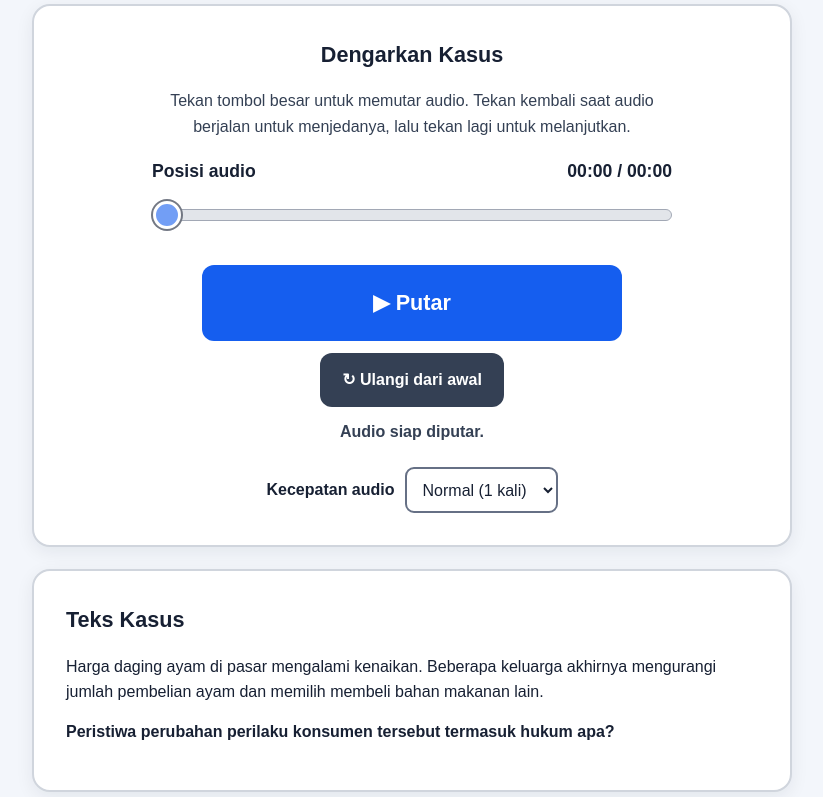
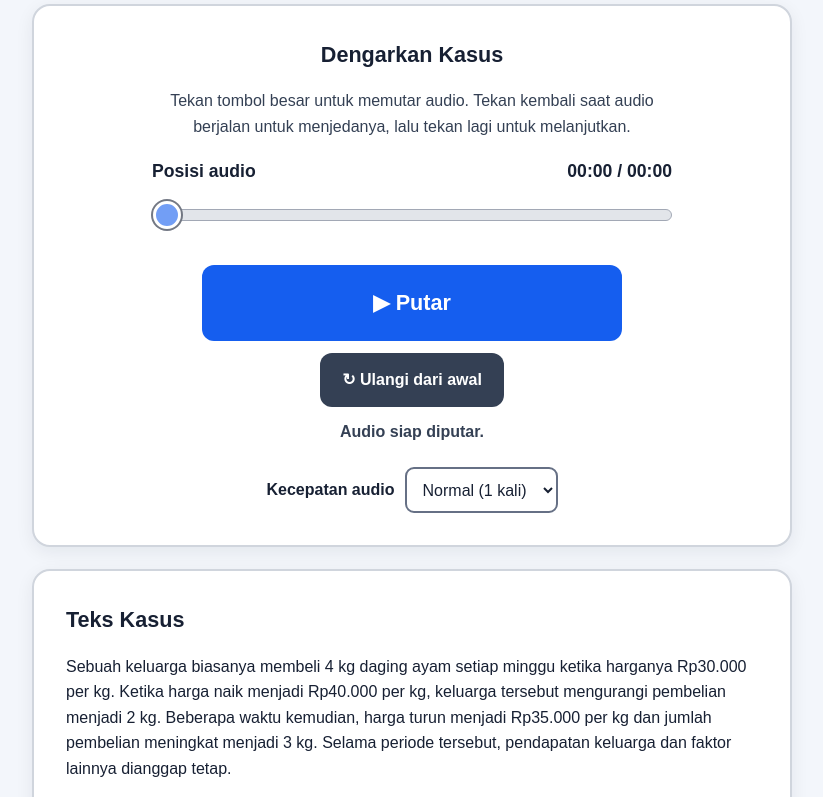
Before and after one commit to Chillaaaa/Daging-Ayam, a plain HTML site: page index.html in a window 1280 px wide. Shown: the part 128-925 px from the top of the page, without its empty margins (228-1051 px from the left). Drawn offline with Linux system fonts and the light colour scheme.

Commit message:
Update index.html

```diff
--- a/index.html
+++ b/index.html
@@ -234,7 +234,7 @@
 
     <section class="card transcript" aria-labelledby="case-heading">
       <h2 id="case-heading">Teks Kasus</h2>
-      <p>Harga daging ayam di pasar mengalami kenaikan. Beberapa keluarga akhirnya mengurangi jumlah pembelian ayam dan memilih membeli bahan makanan lain.</p>
+      <p>Sebuah keluarga biasanya membeli 4 kg daging ayam setiap minggu ketika harganya Rp30.000 per kg. Ketika harga naik menjadi Rp40.000 per kg, keluarga tersebut mengurangi pembelian menjadi 2 kg. Beberapa waktu kemudian, harga turun menjadi Rp35.000 per kg dan jumlah pembelian meningkat menjadi 3 kg. Selama periode tersebut, pendapatan keluarga dan faktor lainnya dianggap tetap.</p>
       <p><strong>Peristiwa perubahan perilaku konsumen tersebut termasuk hukum apa?</strong></p>
     </section>
 
```
